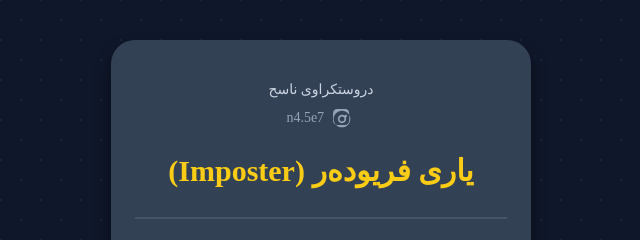
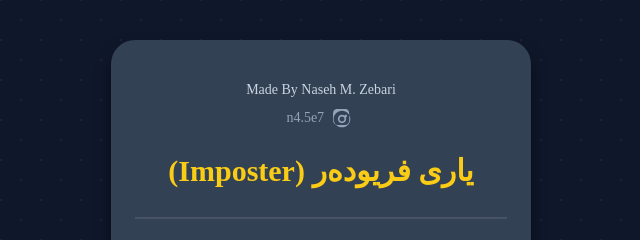
Before and after one commit to naseh97/KIG, a plain HTML site: page index.html in a window 1280 px wide. Shown: the top 240 px of the page, 319-959 px from the left. Drawn offline with nearby package versions, Linux system fonts and the light colour scheme; a web font is replaced by a local one.

Commit message:
Update index.html

```diff
--- a/index.html
+++ b/index.html
@@ -524,7 +524,7 @@
                    yourRole: "ڕۆڵی تۆ:",
                    theWord: "وشەی نهێنی:",
                    wordHint: "ڕێنمایی وشە (بۆ فریودەر):",
-                   madeBy: "دروستکراوی ناسح",
+                   madeBy: "Made By Naseh M. Zebari",
                    turn: "نۆرەی یاریزانان",
                    close: "داخستن",
                    reset: "دووبارە دەستپێکردنەوە",
```
